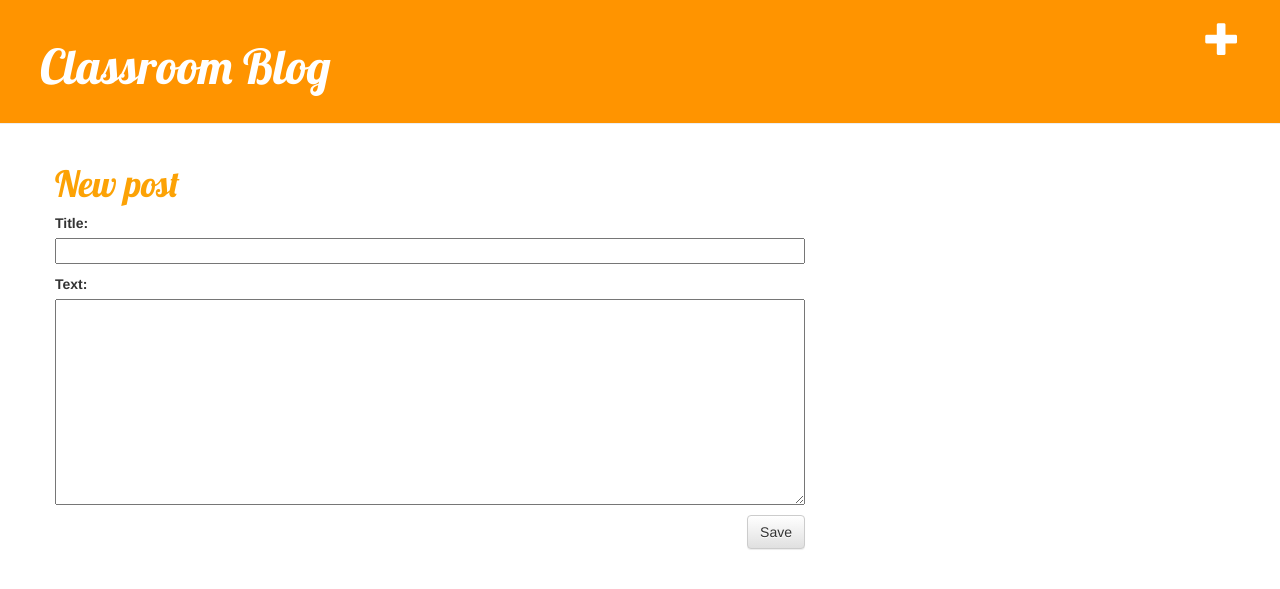
After one commit to cgavi/ClassroomFeed, a Django app: page /post/new/ in a window 1280 px wide. The commit adds this page. Shown: the top 589 px of the page. Run offline with Django 3.2, Linux system fonts and the light colour scheme; the visitor is signed in with stand-in values (Sample User, id 1); some libraries are stand-ins or nearby versions.

Commit message:
Add create\edit functionality

```diff
--- /dev/null
+++ b/classblog/forms.py
@@ -0,0 +1,9 @@
+from django import forms
+
+from .models import Post
+
+class PostForm(forms.ModelForm):
+
+    class Meta:
+        model = Post
+        fields = ('title', 'text',)
--- /dev/null
+++ b/classblog/static/css/classblog.css
@@ -0,0 +1,53 @@
+.page-header {
+    background-color: #ff9400;
+    margin-top: 0;
+    padding: 20px 20px 20px 40px;
+}
+
+.page-header h1, .page-header h1 a, .page-header h1 a:visited, .page-header h1 a:active {
+    color: #ffffff;
+    font-size: 36pt;
+    text-decoration: none;
+}
+
+.content {
+    margin-left: 40px;
+}
+
+h1, h2, h3, h4 {
+    color: #FCA205;
+    font-family: 'Lobster', cursive;
+}
+
+h1 a {
+  color: #FCA205;
+}
+
+.date {
+  font-style: italic;
+  color: #828282;
+  float:right;
+}
+
+.save {
+    float: right;
+}
+
+.post-form textarea, .post-form input {
+    width: 100%;
+}
+
+.top-menu, .top-menu:hover, .top-menu:visited {
+    color: #ffffff;
+    float: right;
+    font-size: 26pt;
+    margin-right: 20px;
+}
+
+.post {
+    margin-bottom: 70px;
+}
+
+.post h1 a, .post h1 a:visited {
+    color: #FCA205;
+}
--- /dev/null
+++ b/classblog/templates/classblog/base.html
@@ -0,0 +1,24 @@
+{% load staticfiles %}
+<html>
+    <head>
+      <title>SMS blog</title>
+      <link rel="stylesheet" href="//maxcdn.bootstrapcdn.com/bootstrap/3.2.0/css/bootstrap.min.css">
+      <link rel="stylesheet" href="//maxcdn.bootstrapcdn.com/bootstrap/3.2.0/css/bootstrap-theme.min.css">
+      <link href="//fonts.googleapis.com/css?family=Lobster&subset=latin,latin-ext" rel="stylesheet" type="text/css">
+      <link rel="stylesheet" href="{% static 'css/classblog.css' %}">
+    </head>
+    <div class="page-header">
+      {% if user.is_authenticated %}
+      <a href="{% url 'post_new' %}" class="top-menu"><span class="glyphicon glyphicon-plus"></span></a>
+      {% endif %}
+      <h1><a href="/">Classroom Blog</a></h1>
+    </div>
+    <div class="content container">
+      <div class="row">
+        <div class="col-md-8">
+          {% block content %}
+          {% endblock %}
+      </div>
+    </div>
+  </div>
+</html>
--- /dev/null
+++ b/classblog/templates/classblog/post_edit.html
@@ -0,0 +1,9 @@
+{% extends 'classblog/base.html' %}
+
+{% block content %}
+    <h1>New post</h1>
+    <form method="POST" class="post-form">{% csrf_token %}
+        {{ form.as_p }}
+        <button type="submit" class="save btn btn-default">Save</button>
+    </form>
+{% endblock %}
--- a/classblog/urls.py
+++ b/classblog/urls.py
@@ -3,4 +3,7 @@ from . import views
 
 urlpatterns = [
     url(r'^$', views.post_list, name='post_list'),
+    url(r'^post/(?P<pk>\d+)/$', views.post_detail, name='post_detail'),
+    url(r'^post/new/$', views.post_new, name='post_new'),
+    url(r'^post/(?P<pk>\d+)/edit/$', views.post_edit, name='post_edit'),
 ]
--- a/classblog/views.py
+++ b/classblog/views.py
@@ -1,7 +1,41 @@
 from django.shortcuts import render
 from django.utils import timezone
+from django.shortcuts import render, get_object_or_404
 from .models import Post
+from .forms import PostForm
+from django.shortcuts import redirect
 
 def post_list(request):
     posts = Post.objects.filter(created_date__lte=timezone.now()).order_by('created_date')
     return render(request, 'classblog/post_list.html', {'posts': posts})
+
+def post_detail(request, pk):
+    post = get_object_or_404(Post, pk=pk)
+    return render(request, 'classblog/post_detail.html', {'post': post})
+
+def post_new(request):
+    if request.method == "POST":
+        form = PostForm(request.POST)
+        if form.is_valid():
+            post = form.save(commit=False)
+            post.author = request.user
+            post.created_date = timezone.now()
+            post.save()
+            return redirect('post_detail', pk=post.pk)
+    else:
+        form = PostForm()
+    return render(request, 'classblog/post_edit.html', {'form': form})
+
+def post_edit(request, pk):
+    post = get_object_or_404(Post, pk=pk)
+    if request.method == "POST":
+        form = PostForm(request.POST, instance=post)
+        if form.is_valid():
+            post = form.save(commit=False)
+            post.author = request.user
+            post.published_date = timezone.now()
+            post.save()
+            return redirect('post_detail', pk=post.pk)
+    else:
+        form = PostForm(instance=post)
+    return render(request, 'classblog/post_edit.html', {'form': form})
```
Also changed, not shown: classblog/templates/classblog/post_detail.html (added, +13 -0 lines), classblog/templates/classblog/post_list.html (+11 -16 lines).
